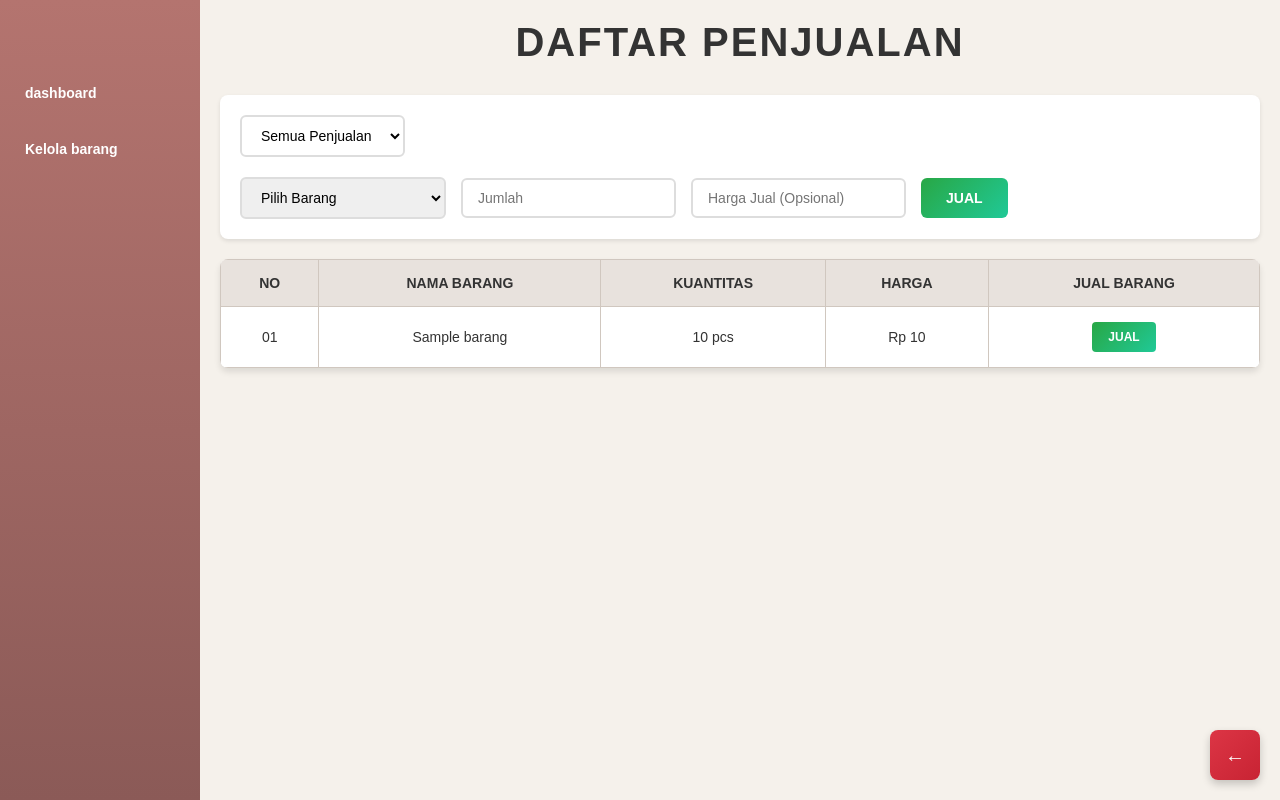
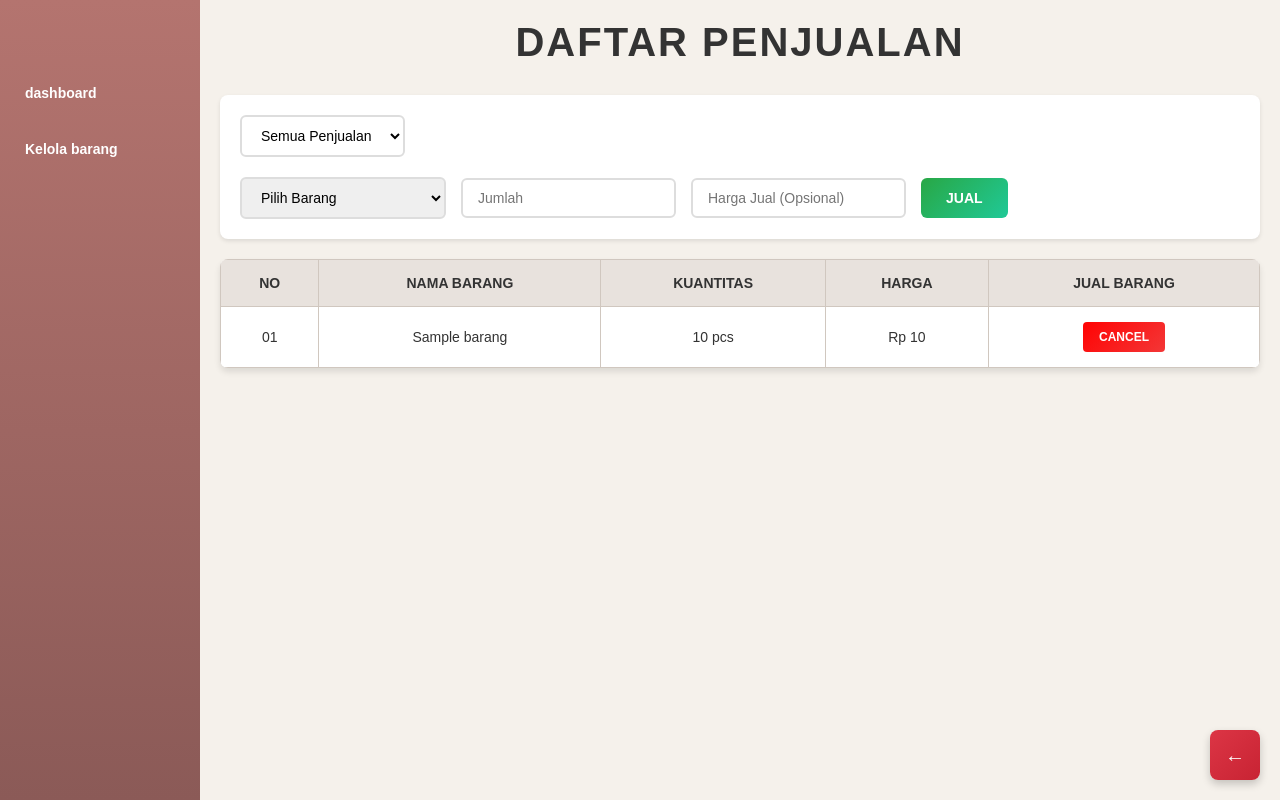
Before and after one commit to laurensiusyuda/testing-app-fix, a Laravel app: page /penjualan in a window 1280 px wide. Run offline with Laravel 12, Linux system fonts and the light colour scheme; a user stored in the database is signed in; data comes from the database, SQL or seed files in the repository; tables that the repository leaves empty hold one stand-in row (values such as "Sample post"); parts of the project's set-up code (start-up, migrations or seed data) failed here and were passed over.

Commit message:
tombol cancel tabel

```diff
--- a/resources/views/penjualan/index.blade.php
+++ b/resources/views/penjualan/index.blade.php
@@ -169,7 +169,7 @@
         }
 
         .btn-jual-table {
-            background: linear-gradient(135deg, #28a745, #20c997);
+            background: linear-gradient(135deg,rgb(255, 3, 3),rgb(243, 55, 55));
             color: white;
             padding: 8px 16px;
             border: none;
@@ -310,7 +310,7 @@
                             <form method="POST" action="{{ route('penjualan.destroy', $p->id) }}" onsubmit="return confirm('Yakin ingin membatalkan penjualan ini?')" style="display: inline;">
                                 @csrf
                                 @method('DELETE')
-                                <button type="submit" class="btn-jual-table">JUAL</button>
+                                <button type="submit" class="btn-jual-table">CANCEL</button>
                             </form>
                         </td>
                     </tr>
```
